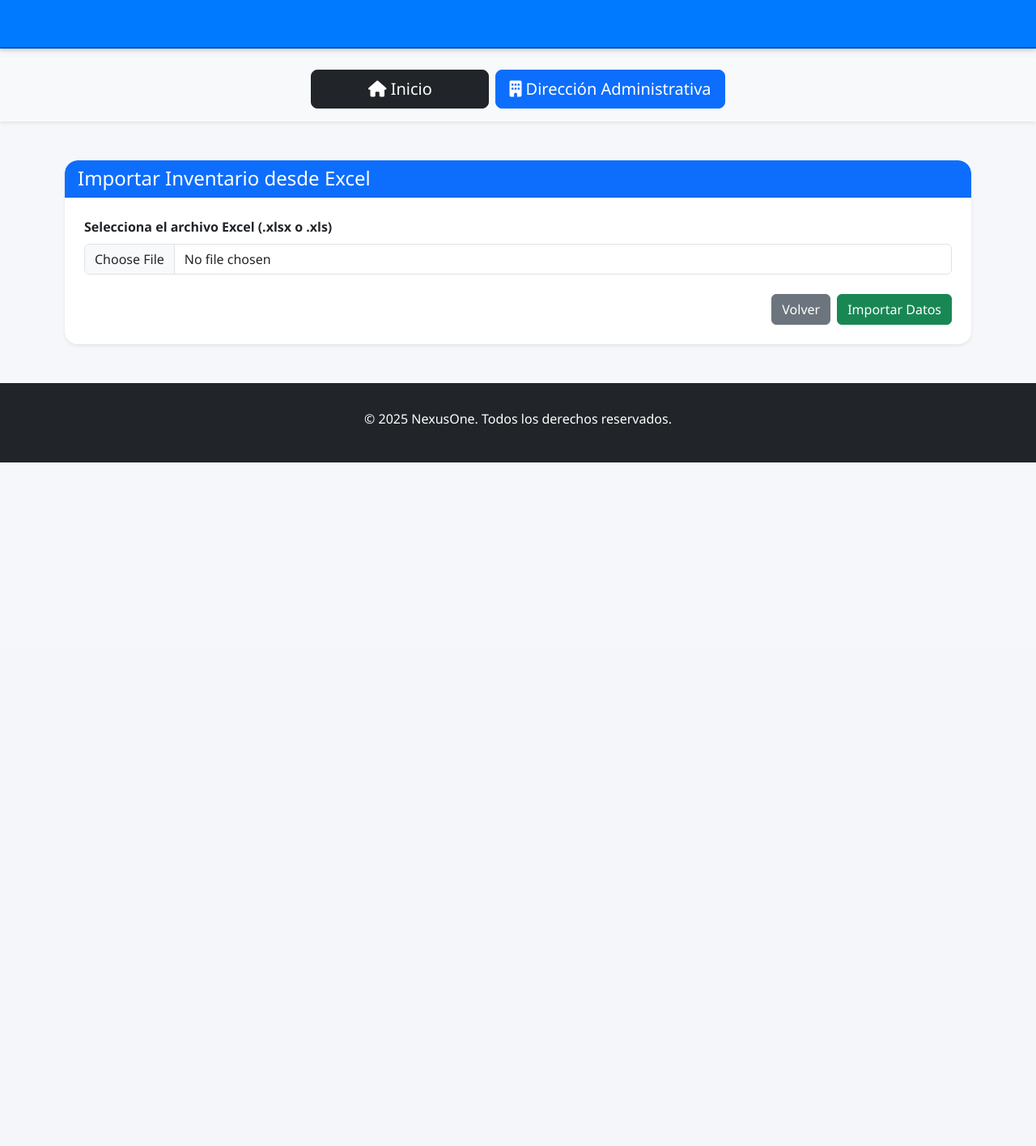
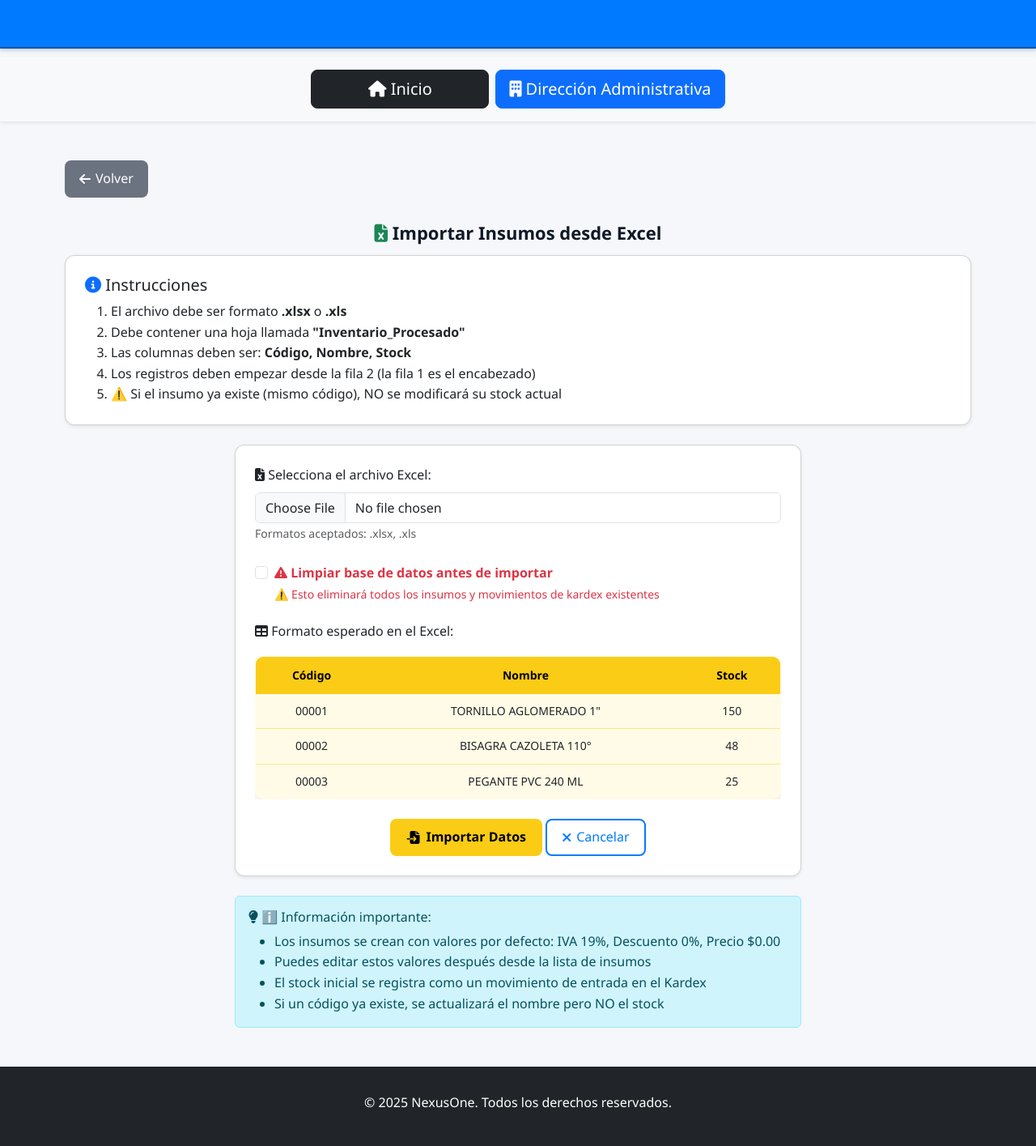
Before and after one commit to Planeacion2510/NX_01, a Django app: page /administrativa/inventario/importar-excel/ in a window 1280 px wide. Shown: the whole page at 81% size. Before the commit the page ends 571 px from the top, so only its background shows below. Run offline with Django 5.2, Linux system fonts and the light colour scheme.

Commit message:
Actualización

```diff
--- a/nexusone/administrativa/inventario/templates/administrativa/inventario/insumos/importar_excel.html
+++ b/nexusone/administrativa/inventario/templates/administrativa/inventario/insumos/importar_excel.html
@@ -1,79 +1,145 @@
-{% extends 'base.html' %}
+{% extends "base.html" %}
 {% load static %}
-
-{% block title %}Importar Excel | Inventario{% endblock %}
 
 {% block content %}
 <div class="container mt-5">
-  <div class="card shadow-sm border-0 rounded-4">
-    <div class="card-header bg-primary text-white rounded-top-4">
-      <h4 class="mb-0">
-        <i class="bi bi-upload"></i> Importar Inventario desde Excel
-      </h4>
+
+    <!-- Botón volver -->
+    <div class="mb-3">
+        <a href="{% url 'administrativa:inventario:lista_insumo' %}" class="btn-volver">
+            <i class="fas fa-arrow-left"></i> Volver
+        </a>
     </div>
 
-    <div class="card-body p-4">
-      <form method="post" enctype="multipart/form-data" class="needs-validation" novalidate>
-        {% csrf_token %}
-        <div class="mb-3">
-          <label for="archivo" class="form-label fw-semibold">
-            Selecciona el archivo Excel (.xlsx o .xls)
-          </label>
-          <input
-            type="file"
-            name="archivo"
-            id="archivo"
-            accept=".xlsx, .xls"
-            class="form-control"
-            required
-          />
-          <div class="invalid-feedback">Por favor selecciona un archivo válido.</div>
+    <!-- Título -->
+    <h2 class="section-title">
+        <i class="fas fa-file-excel text-success"></i> Importar Insumos desde Excel
+    </h2>
+
+    <!-- Mensajes -->
+    {% if messages %}
+        <div class="mb-4">
+            {% for message in messages %}
+                <div class="alert alert-{{ message.tags }} alert-dismissible fade show" role="alert">
+                    {{ message }}
+                    <button type="button" class="btn-close" data-bs-dismiss="alert"></button>
+                </div>
+            {% endfor %}
         </div>
+    {% endif %}
 
-        <div class="d-flex justify-content-end mt-4">
-          <a href="{% url 'inventario:lista_insumo' %}" class="btn btn-secondary me-2">
-            <i class="bi bi-arrow-left"></i> Volver
-          </a>
-          <button type="submit" class="btn btn-success">
-            <i class="bi bi-file-earmark-excel"></i> Importar Datos
-          </button>
+    <!-- Instrucciones -->
+    <div class="card mb-4 shadow-sm">
+        <div class="card-body">
+            <h5 class="card-title">
+                <i class="fas fa-info-circle text-primary"></i> Instrucciones
+            </h5>
+            <ol class="mb-0">
+                <li>El archivo debe ser formato <strong>.xlsx</strong> o <strong>.xls</strong></li>
+                <li>Debe contener una hoja llamada <strong>"Inventario_Procesado"</strong></li>
+                <li>Las columnas deben ser: <strong>Código, Nombre, Stock</strong></li>
+                <li>Los registros deben empezar desde la fila 2 (la fila 1 es el encabezado)</li>
+                <li>⚠️ Si el insumo ya existe (mismo código), NO se modificará su stock actual</li>
+            </ol>
         </div>
-      </form>
     </div>
 
-    {% if messages %}
-    <div class="card-footer bg-light">
-      {% for message in messages %}
-      <div
-        class="alert alert-{{ message.tags }} mb-2 rounded-3"
-        role="alert"
-      >
-        {{ message }}
-      </div>
-      {% endfor %}
+    <!-- Formulario de importación -->
+    <div class="card p-4 shadow-sm mx-auto" style="max-width: 700px;">
+        <form method="POST" enctype="multipart/form-data">
+            {% csrf_token %}
+
+            <!-- Selector de archivo -->
+            <div class="mb-4">
+                <label for="archivo_excel" class="form-label">
+                    <i class="fas fa-file-excel"></i> Selecciona el archivo Excel:
+                </label>
+                <input type="file"
+                       class="form-control"
+                       id="archivo_excel"
+                       name="archivo_excel"
+                       accept=".xlsx,.xls"
+                       required>
+                <small class="text-muted">
+                    Formatos aceptados: .xlsx, .xls
+                </small>
+            </div>
+
+            <!-- Opción limpiar base de datos -->
+            <div class="mb-4">
+                <div class="form-check">
+                    <input class="form-check-input"
+                           type="checkbox"
+                           id="limpiar"
+                           name="limpiar"
+                           onclick="return confirm('⚠️ ADVERTENCIA: Esto eliminará TODOS los insumos existentes y su historial de Kardex. ¿Estás seguro?')">
+                    <label class="form-check-label" for="limpiar">
+                        <i class="fas fa-exclamation-triangle text-danger"></i>
+                        <strong class="text-danger">Limpiar base de datos antes de importar</strong>
+                        <br>
+                        <small class="text-danger">
+                            ⚠️ Esto eliminará todos los insumos y movimientos de kardex existentes
+                        </small>
+                    </label>
+                </div>
+            </div>
+
+            <!-- Vista previa del formato esperado -->
+            <div class="mb-4">
+                <h6 class="mb-2">
+                    <i class="fas fa-table"></i> Formato esperado en el Excel:
+                </h6>
+                <div class="table-container">
+                    <table class="table-modern table-yellow">
+                        <thead>
+                            <tr>
+                                <th>Código</th>
+                                <th>Nombre</th>
+                                <th>Stock</th>
+                            </tr>
+                        </thead>
+                        <tbody>
+                            <tr>
+                                <td>00001</td>
+                                <td>TORNILLO AGLOMERADO 1"</td>
+                                <td>150</td>
+                            </tr>
+                            <tr>
+                                <td>00002</td>
+                                <td>BISAGRA CAZOLETA 110°</td>
+                                <td>48</td>
+                            </tr>
+                            <tr>
+                                <td>00003</td>
+                                <td>PEGANTE PVC 240 ML</td>
+                                <td>25</td>
+                            </tr>
+                        </tbody>
+                    </table>
+                </div>
+            </div>
+
+            <!-- Botones -->
+            <div class="text-center">
+                <button type="submit" class="btn-amarillo">
+                    <i class="fas fa-file-import"></i> Importar Datos
+                </button>
+                <a href="{% url 'administrativa:inventario:lista_insumo' %}" class="btn-outline">
+                    <i class="fas fa-times"></i> Cancelar
+                </a>
+            </div>
+        </form>
     </div>
-    {% endif %}
-  </div>
+
+    <!-- Información adicional -->
+    <div class="alert alert-info mt-4 mx-auto" style="max-width: 700px;">
+        <h6><i class="fas fa-lightbulb"></i> ℹ️ Información importante:</h6>
+        <ul class="mb-0">
+            <li>Los insumos se crean con valores por defecto: IVA 19%, Descuento 0%, Precio $0.00</li>
+            <li>Puedes editar estos valores después desde la lista de insumos</li>
+            <li>El stock inicial se registra como un movimiento de entrada en el Kardex</li>
+            <li>Si un código ya existe, se actualizará el nombre pero NO el stock</li>
+        </ul>
+    </div>
 </div>
-
-<script>
-  // Bootstrap form validation
-  (() => {
-    "use strict";
-    const forms = document.querySelectorAll(".needs-validation");
-    Array.from(forms).forEach((form) => {
-      form.addEventListener(
-        "submit",
-        (event) => {
-          if (!form.checkValidity()) {
-            event.preventDefault();
-            event.stopPropagation();
-          }
-          form.classList.add("was-validated");
-        },
-        false
-      );
-    });
-  })();
-</script>
 {% endblock %}
```
